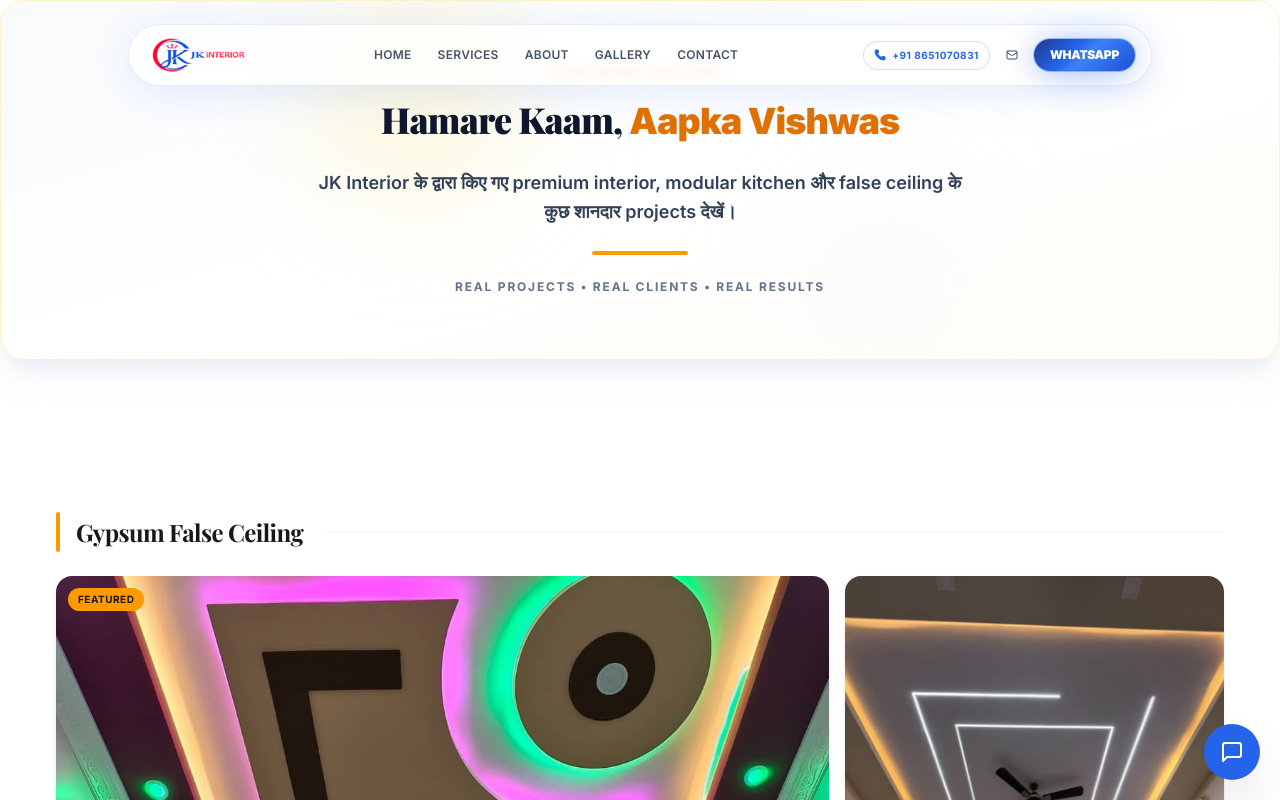
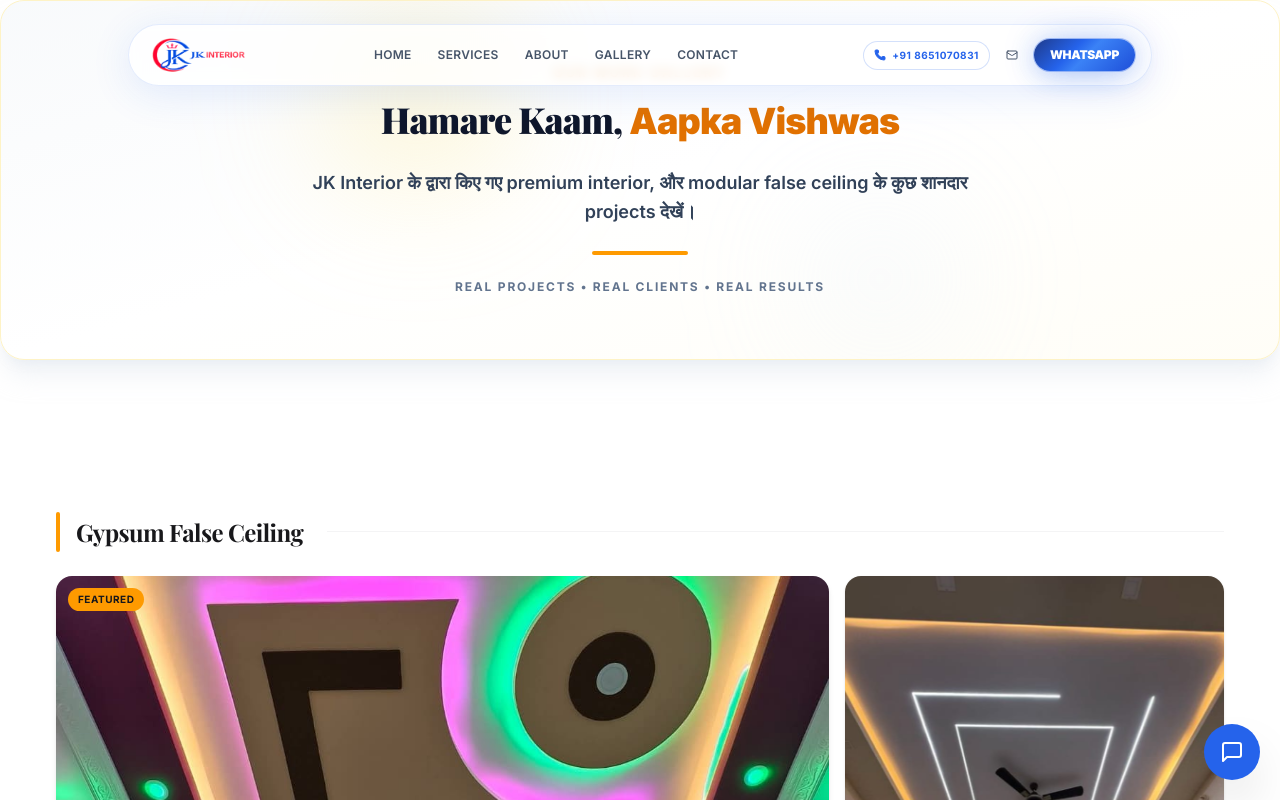
Before and after one commit to jitendrakumarraj831-byte/jk-interior2, a Next.js app: page /gallery in a window 1280 px wide. Shown: the top 800 px of the page. Built offline with nearby package versions, Linux system fonts and the light colour scheme; a web font is replaced by a local one.

Commit message:
Update gallery.tsx

```diff
--- a/components/gallery.tsx
+++ b/components/gallery.tsx
@@ -410,7 +410,7 @@ export default function Gallery({ layout }: { layout?: string }) {
 
     {/* Description */}
     <p className="text-slate-700 max-w-2xl mx-auto text-base md:text-lg leading-relaxed mb-6 font-semibold">
-      JK Interior के द्वारा किए गए premium interior, modular kitchen और false ceiling के कुछ शानदार projects देखें।
+      JK Interior के द्वारा किए गए premium interior, और modular false ceiling के कुछ शानदार projects देखें।
     </p>
 
     {/* Small divider */}
```
